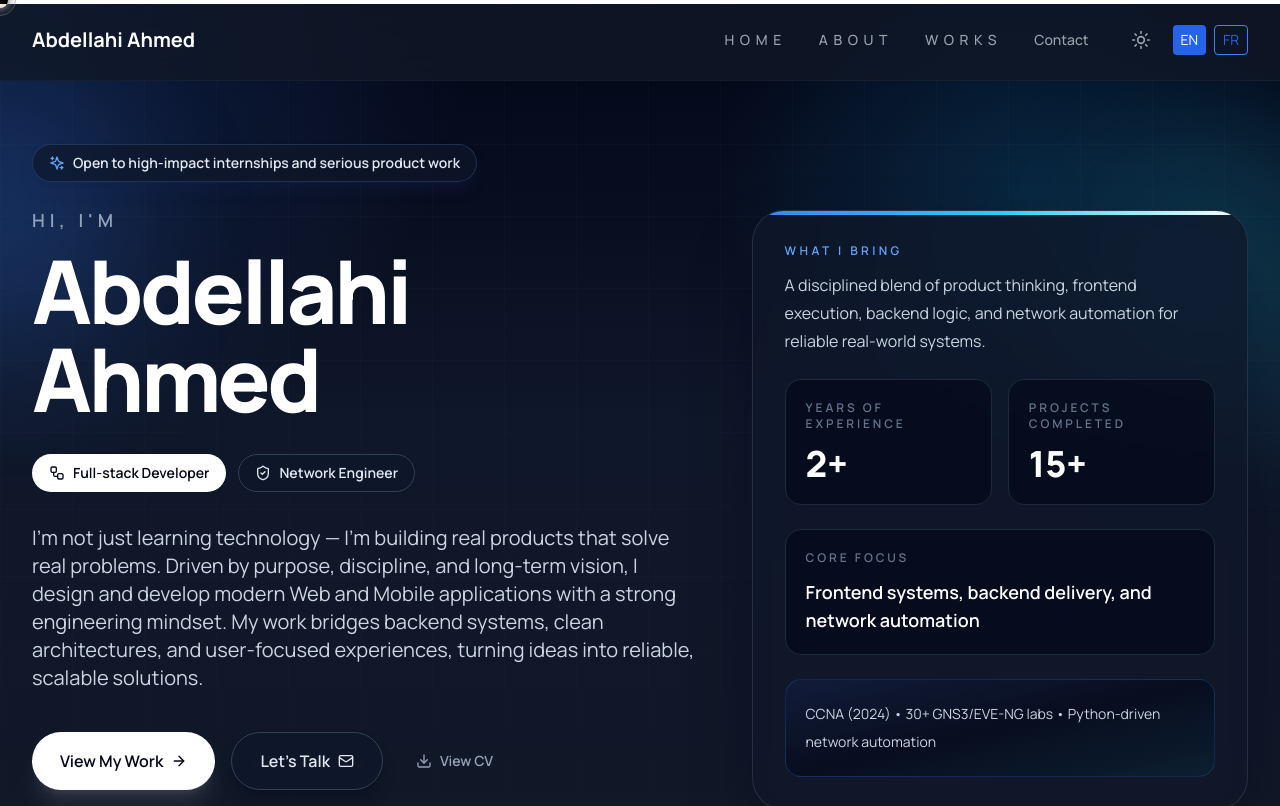
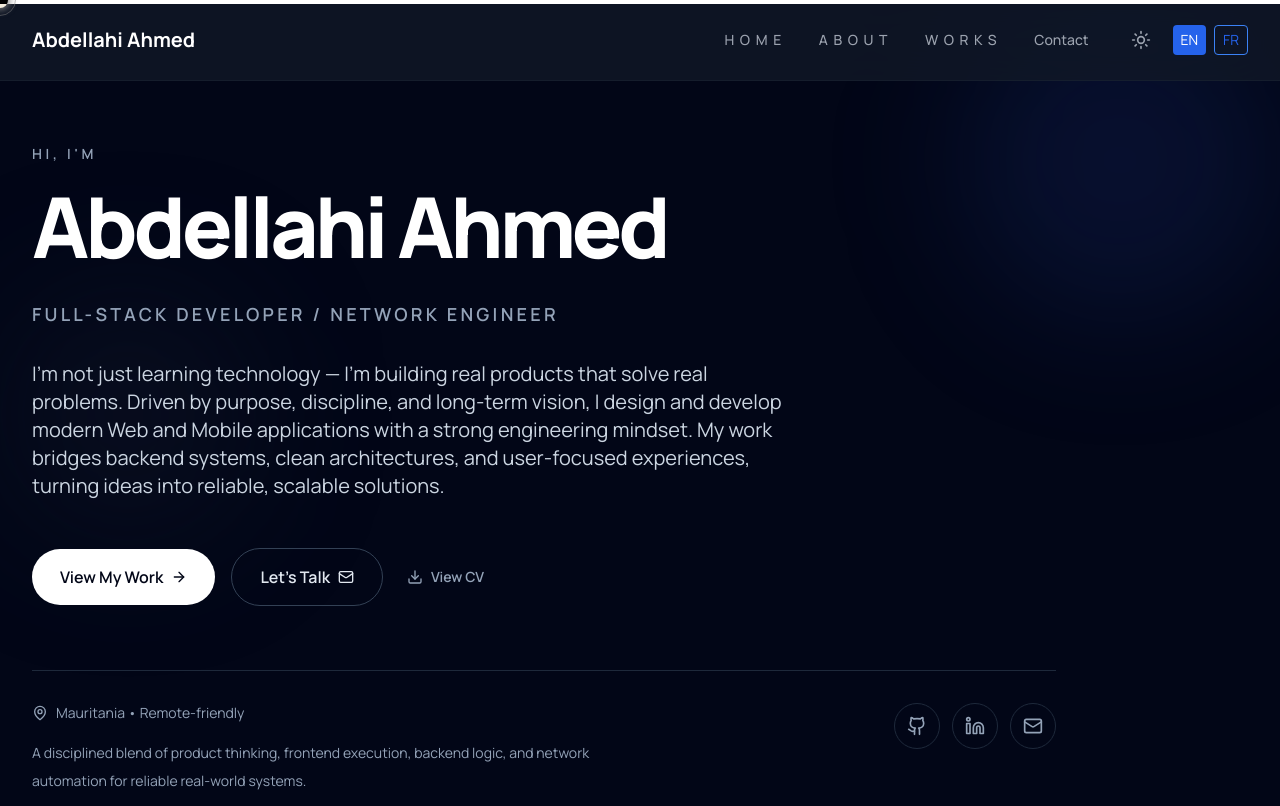
Before and after one commit to AbdellahiAhmed/MyPortfolio, a React (Vite) app: page / in a window 1280 px wide. Shown: the top 806 px of the page. Built offline with nearby package versions, Linux system fonts and the light colour scheme.

Commit message:
Refine hero to a cleaner editorial layout

```diff
--- a/src/components/HeroSection.tsx
+++ b/src/components/HeroSection.tsx
@@ -1,4 +1,4 @@
-import { ArrowRight, Download, Github, Linkedin, Mail, MapPin, ShieldCheck, Sparkles, Workflow } from 'lucide-react';
+import { ArrowRight, Download, Github, Linkedin, Mail, MapPin } from 'lucide-react';
 import { useTranslation } from 'react-i18next';
 import { useEffect, useState } from 'react';
 
@@ -13,64 +13,41 @@ const HeroSection = () => {
   return (
     <section
       id="home"
-      className="relative min-h-screen overflow-hidden bg-[radial-gradient(circle_at_top_left,_rgba(59,130,246,0.16),_transparent_30%),radial-gradient(circle_at_80%_20%,_rgba(14,165,233,0.14),_transparent_24%),linear-gradient(180deg,_#f8fbff_0%,_#ffffff_45%,_#f7f9fc_100%)] pt-20 dark:bg-[radial-gradient(circle_at_top_left,_rgba(59,130,246,0.2),_transparent_30%),radial-gradient(circle_at_80%_20%,_rgba(14,165,233,0.16),_transparent_24%),linear-gradient(180deg,_#020617_0%,_#0f172a_45%,_#111827_100%)]"
+      className="relative min-h-screen overflow-hidden bg-white pt-20 dark:bg-slate-950"
     >
-      <div
-        className="absolute inset-0 opacity-40 dark:opacity-20"
-        style={{
-          backgroundImage:
-            'linear-gradient(rgba(148,163,184,0.18) 1px, transparent 1px), linear-gradient(90deg, rgba(148,163,184,0.18) 1px, transparent 1px)',
-          backgroundSize: '72px 72px',
-          maskImage: 'linear-gradient(180deg, rgba(0,0,0,0.95), rgba(0,0,0,0.2))',
-        }}
-      />
+      <div className="absolute inset-x-0 top-0 h-px bg-gradient-to-r from-transparent via-slate-300 to-transparent dark:via-slate-700" />
+      <div className="absolute right-0 top-0 h-80 w-80 rounded-full bg-blue-100/70 blur-3xl dark:bg-blue-900/20" />
+      <div className="absolute left-0 top-1/3 h-64 w-64 rounded-full bg-slate-100 blur-3xl dark:bg-slate-900/40" />
 
-      <div className="absolute left-[-10%] top-24 h-64 w-64 rounded-full bg-blue-500/15 blur-3xl dark:bg-blue-500/20" />
-      <div className="absolute right-[-8%] top-32 h-72 w-72 rounded-full bg-cyan-400/10 blur-3xl dark:bg-cyan-400/15" />
-
-      <div className="relative z-10 mx-auto grid min-h-[calc(100vh-5rem)] max-w-7xl items-center gap-12 px-4 py-12 sm:px-6 lg:grid-cols-[minmax(0,1.15fr)_minmax(320px,0.85fr)] lg:px-8 lg:py-16">
-        <div className="max-w-4xl">
+      <div className="relative z-10 mx-auto flex min-h-[calc(100vh-5rem)] max-w-7xl items-center px-4 py-16 sm:px-6 lg:px-8">
+        <div className="w-full max-w-5xl">
           <div
             className={`transition-all duration-700 ease-out ${
-              isVisible ? 'translate-y-0 opacity-100' : 'translate-y-10 opacity-0'
+              isVisible ? 'translate-y-0 opacity-100' : 'translate-y-8 opacity-0'
             }`}
           >
-            <div className="mb-6 inline-flex items-center gap-2 rounded-full border border-blue-200/70 bg-white/80 px-4 py-2 text-sm font-semibold text-slate-700 shadow-lg shadow-blue-100/50 backdrop-blur dark:border-blue-400/20 dark:bg-slate-900/70 dark:text-slate-200 dark:shadow-blue-950/30">
-              <Sparkles className="h-4 w-4 text-blue-600 dark:text-blue-400" />
-              <span>{t('hero.badge')}</span>
-            </div>
+            <p className="text-sm font-semibold uppercase tracking-[0.26em] text-slate-500 dark:text-slate-400">
+              {t('hero.greeting')}
+            </p>
 
-            <h1 className="max-w-4xl font-display text-5xl font-extrabold leading-[0.95] tracking-[-0.04em] text-slate-950 dark:text-white sm:text-6xl md:text-7xl lg:text-[5.5rem]">
-              <span className="mb-3 block text-base font-semibold uppercase tracking-[0.28em] text-slate-500 dark:text-slate-400 sm:text-lg">
-                {t('hero.greeting')}
-              </span>
-              <span className="block">{t('hero.name')}</span>
+            <h1 className="mt-5 max-w-4xl font-display text-5xl font-extrabold leading-[0.94] tracking-[-0.05em] text-slate-950 dark:text-white sm:text-6xl md:text-7xl lg:text-[5.25rem]">
+              {t('hero.name')}
             </h1>
           </div>
 
           <div
-            className={`mt-8 flex flex-wrap gap-3 transition-all duration-700 ease-out delay-150 ${
-              isVisible ? 'translate-y-0 opacity-100' : 'translate-y-10 opacity-0'
+            className={`mt-8 transition-all duration-700 ease-out delay-100 ${
+              isVisible ? 'translate-y-0 opacity-100' : 'translate-y-8 opacity-0'
             }`}
           >
-            {[t('hero.subtitle1'), t('hero.subtitle2')].map((label, index) => (
-              <span
-                key={label}
-                className={`inline-flex items-center gap-2 rounded-full border px-4 py-2 text-sm font-semibold shadow-sm backdrop-blur ${
-                  index === 0
-                    ? 'border-slate-900/10 bg-slate-900 text-white dark:border-white/10 dark:bg-white dark:text-slate-950'
-                    : 'border-slate-300/80 bg-white/80 text-slate-700 dark:border-slate-700 dark:bg-slate-900/70 dark:text-slate-200'
-                }`}
-              >
-                {index === 0 ? <Workflow className="h-4 w-4" /> : <ShieldCheck className="h-4 w-4" />}
-                <span>{label}</span>
-              </span>
-            ))}
+            <p className="text-base font-semibold uppercase tracking-[0.18em] text-slate-500 dark:text-slate-400 sm:text-lg">
+              {t('hero.subtitle1')} / {t('hero.subtitle2')}
+            </p>
           </div>
 
           <div
-            className={`mt-8 max-w-3xl transition-all duration-700 ease-out delay-300 ${
-              isVisible ? 'translate-y-0 opacity-100' : 'translate-y-10 opacity-0'
+            className={`mt-8 max-w-3xl transition-all duration-700 ease-out delay-200 ${
+              isVisible ? 'translate-y-0 opacity-100' : 'translate-y-8 opacity-0'
             }`}
           >
             <p className="text-lg leading-8 text-slate-600 dark:text-slate-300 md:text-xl">
@@ -79,29 +56,31 @@ const HeroSection = () => {
           </div>
 
           <div
-            className={`mt-10 flex flex-col gap-4 transition-all duration-700 ease-out delay-500 sm:flex-row ${
-              isVisible ? 'translate-y-0 opacity-100' : 'translate-y-10 opacity-0'
+            className={`mt-12 flex flex-col gap-4 transition-all duration-700 ease-out delay-300 sm:flex-row sm:flex-wrap sm:items-center ${
+              isVisible ? 'translate-y-0 opacity-100' : 'translate-y-8 opacity-0'
             }`}
           >
             <a
               href="#projects"
-              className="inline-flex items-center justify-center gap-2 rounded-full bg-slate-950 px-7 py-4 text-base font-semibold text-white shadow-xl shadow-slate-900/15 transition-all duration-300 hover:-translate-y-0.5 hover:bg-slate-800 dark:bg-white dark:text-slate-950 dark:shadow-white/10 dark:hover:bg-slate-100"
+              className="inline-flex items-center justify-center gap-2 rounded-full bg-slate-950 px-7 py-4 text-base font-semibold text-white transition-colors duration-300 hover:bg-slate-800 dark:bg-white dark:text-slate-950 dark:hover:bg-slate-100"
             >
               <span>{t('hero.cta')}</span>
               <ArrowRight className="h-4 w-4" />
             </a>
+
             <a
               href="#contact"
-              className="inline-flex items-center justify-center gap-2 rounded-full border border-slate-300/80 bg-white/85 px-7 py-4 text-base font-semibold text-slate-700 shadow-lg shadow-slate-200/60 backdrop-blur transition-all duration-300 hover:-translate-y-0.5 hover:border-slate-400 hover:text-slate-950 dark:border-slate-700 dark:bg-slate-900/70 dark:text-slate-200 dark:shadow-slate-950/30 dark:hover:border-slate-500 dark:hover:text-white"
+              className="inline-flex items-center justify-center gap-2 rounded-full border border-slate-300 px-7 py-4 text-base font-semibold text-slate-700 transition-colors duration-300 hover:border-slate-950 hover:text-slate-950 dark:border-slate-700 dark:text-slate-200 dark:hover:border-slate-300 dark:hover:text-white"
             >
               <span>{t('hero.cta_contact')}</span>
               <Mail className="h-4 w-4" />
             </a>
+
             <a
               href="/CV.pdf"
               target="_blank"
               rel="noopener noreferrer"
-              className="inline-flex items-center justify-center gap-2 rounded-full border border-transparent px-4 py-4 text-sm font-semibold text-slate-500 transition-colors hover:text-slate-900 dark:text-slate-400 dark:hover:text-white"
+              className="inline-flex items-center justify-center gap-2 px-2 py-4 text-sm font-semibold text-slate-500 transition-colors duration-300 hover:text-slate-950 dark:text-slate-400 dark:hover:text-white"
             >
               <Download className="h-4 w-4" />
               <span>{t('resume.button')}</span>
@@ -109,13 +88,18 @@ const HeroSection = () => {
           </div>
 
           <div
-            className={`mt-10 flex flex-col gap-4 transition-all duration-700 ease-out delay-700 sm:flex-row sm:items-center sm:justify-between ${
-              isVisible ? 'translate-y-0 opacity-100' : 'translate-y-10 opacity-0'
+            className={`mt-16 flex flex-col gap-8 border-t border-slate-200 pt-8 transition-all duration-700 ease-out delay-500 dark:border-slate-800 md:flex-row md:items-start md:justify-between ${
+              isVisible ? 'translate-y-0 opacity-100' : 'translate-y-8 opacity-0'
             }`}
           >
-            <div className="inline-flex items-center gap-2 rounded-full border border-slate-200/80 bg-white/80 px-4 py-2 text-sm text-slate-600 shadow-md shadow-slate-200/40 backdrop-blur dark:border-slate-800 dark:bg-slate-900/70 dark:text-slate-300 dark:shadow-slate-950/30">
-              <MapPin className="h-4 w-4 text-blue-600 dark:text-blue-400" />
-              <span>{t('hero.metric_location_value')}</span>
+            <div className="max-w-xl space-y-3">
+              <div className="inline-flex items-center gap-2 text-sm text-slate-500 dark:text-slate-400">
+                <MapPin className="h-4 w-4" />
+                <span>{t('hero.metric_location_value')}</span>
+              </div>
+              <p className="text-sm leading-7 text-slate-500 dark:text-slate-400">
+                {t('hero.panelText')}
+              </p>
             </div>
 
             <div className="flex items-center gap-3">
@@ -123,7 +107,7 @@ const HeroSection = () => {
                 href="https://github.com/AbdellahiAhmed"
                 target="_blank"
                 rel="noopener noreferrer"
-                className="rounded-full border border-slate-200/80 bg-white/80 p-3 text-slate-600 shadow-md shadow-slate-200/40 backdrop-blur transition-all duration-300 hover:-translate-y-0.5 hover:text-slate-950 dark:border-slate-800 dark:bg-slate-900/70 dark:text-slate-300 dark:shadow-slate-950/30 dark:hover:text-white"
+                className="rounded-full border border-slate-200 p-3 text-slate-500 transition-colors duration-300 hover:border-slate-950 hover:text-slate-950 dark:border-slate-800 dark:text-slate-400 dark:hover:border-slate-300 dark:hover:text-white"
                 aria-label="GitHub"
               >
                 <Github className="h-5 w-5" />
@@ -132,14 +116,14 @@ const HeroSection = () => {
                 href="https://www.linkedin.com/in/abdellahiahmedahmedbaba/"
                 target="_blank"
                 rel="noopener noreferrer"
-                className="rounded-full border border-slate-200/80 bg-white/80 p-3 text-slate-600 shadow-md shadow-slate-200/40 backdrop-blur transition-all duration-300 hover:-translate-y-0.5 hover:text-slate-950 dark:border-slate-800 dark:bg-slate-900/70 dark:text-slate-300 dark:shadow-slate-950/30 dark:hover:text-white"
+                className="rounded-full border border-slate-200 p-3 text-slate-500 transition-colors duration-300 hover:border-slate-950 hover:text-slate-950 dark:border-slate-800 dark:text-slate-400 dark:hover:border-slate-300 dark:hover:text-white"
                 aria-label="LinkedIn"
               >
                 <Linkedin className="h-5 w-5" />
               </a>
               <a
                 href="mailto:AbdellahiAhmedAhmedBaba@gmail.com"
-                className="rounded-full border border-slate-200/80 bg-white/80 p-3 text-slate-600 shadow-md shadow-slate-200/40 backdrop-blur transition-all duration-300 hover:-translate-y-0.5 hover:text-slate-950 dark:border-slate-800 dark:bg-slate-900/70 dark:text-slate-300 dark:shadow-slate-950/30 dark:hover:text-white"
+                className="rounded-full border border-slate-200 p-3 text-slate-500 transition-colors duration-300 hover:border-slate-950 hover:text-slate-950 dark:border-slate-800 dark:text-slate-400 dark:hover:border-slate-300 dark:hover:text-white"
                 aria-label="Email"
               >
                 <Mail className="h-5 w-5" />
@@ -147,63 +131,6 @@ const HeroSection = () => {
             </div>
           </div>
         </div>
-
-        <div
-          className={`transition-all duration-700 ease-out delay-300 ${
-            isVisible ? 'translate-y-0 opacity-100' : 'translate-y-12 opacity-0'
-          }`}
-        >
-          <div className="relative overflow-hidden rounded-[2rem] border border-white/70 bg-white/80 p-6 shadow-[0_30px_80px_-30px_rgba(15,23,42,0.35)] backdrop-blur dark:border-white/10 dark:bg-slate-900/75 dark:shadow-[0_30px_80px_-30px_rgba(2,6,23,0.8)] sm:p-8">
-            <div className="absolute inset-x-0 top-0 h-1 bg-gradient-to-r from-blue-500 via-cyan-400 to-slate-900 dark:to-white" />
-            <div className="space-y-6">
-              <div>
-                <p className="text-xs font-semibold uppercase tracking-[0.28em] text-blue-600 dark:text-blue-400">
-                  {t('hero.panelTitle')}
-                </p>
-                <p className="mt-3 text-base leading-7 text-slate-600 dark:text-slate-300">
-                  {t('hero.panelText')}
-                </p>
-              </div>
-
-              <div className="grid gap-4 sm:grid-cols-2">
-                <div className="rounded-2xl border border-slate-200/80 bg-slate-50/90 p-5 dark:border-slate-800 dark:bg-slate-950/60">
-                  <p className="text-xs font-semibold uppercase tracking-[0.24em] text-slate-400 dark:text-slate-500">
-                    {t('about.years_experience')}
-                  </p>
-                  <p className="mt-3 text-4xl font-display font-extrabold text-slate-950 dark:text-white">2+</p>
-                </div>
-                <div className="rounded-2xl border border-slate-200/80 bg-slate-50/90 p-5 dark:border-slate-800 dark:bg-slate-950/60">
-                  <p className="text-xs font-semibold uppercase tracking-[0.24em] text-slate-400 dark:text-slate-500">
-                    {t('about.projects_completed')}
-                  </p>
-                  <p className="mt-3 text-4xl font-display font-extrabold text-slate-950 dark:text-white">15+</p>
-                </div>
-              </div>
-
-              <div className="rounded-2xl border border-slate-200/80 bg-slate-50/90 p-5 dark:border-slate-800 dark:bg-slate-950/60">
-                <p className="text-xs font-semibold uppercase tracking-[0.24em] text-slate-400 dark:text-slate-500">
-                  {t('hero.metric_role')}
-                </p>
-                <p className="mt-3 text-lg font-semibold text-slate-900 dark:text-white">
-                  {t('hero.metric_role_value')}
-                </p>
-              </div>
-
-              <div className="rounded-2xl border border-blue-200/70 bg-gradient-to-br from-blue-50 via-white to-cyan-50 p-5 dark:border-blue-500/20 dark:bg-gradient-to-br dark:from-blue-950/40 dark:via-slate-950/50 dark:to-cyan-950/30">
-                <p className="text-sm leading-7 text-slate-600 dark:text-slate-300">
-                  {t('skills.badge')}
-                </p>
-              </div>
-            </div>
-          </div>
-        </div>
-      </div>
-
-      <div className="pointer-events-none absolute bottom-8 left-1/2 z-10 hidden -translate-x-1/2 md:block">
-        <div className="flex flex-col items-center gap-3 text-slate-400 dark:text-slate-500">
-          <span className="text-xs font-semibold uppercase tracking-[0.3em]">{t('hero.scroll_down')}</span>
-          <div className="h-14 w-px bg-gradient-to-b from-slate-300 to-transparent dark:from-slate-700" />
-        </div>
       </div>
     </section>
   );
```
